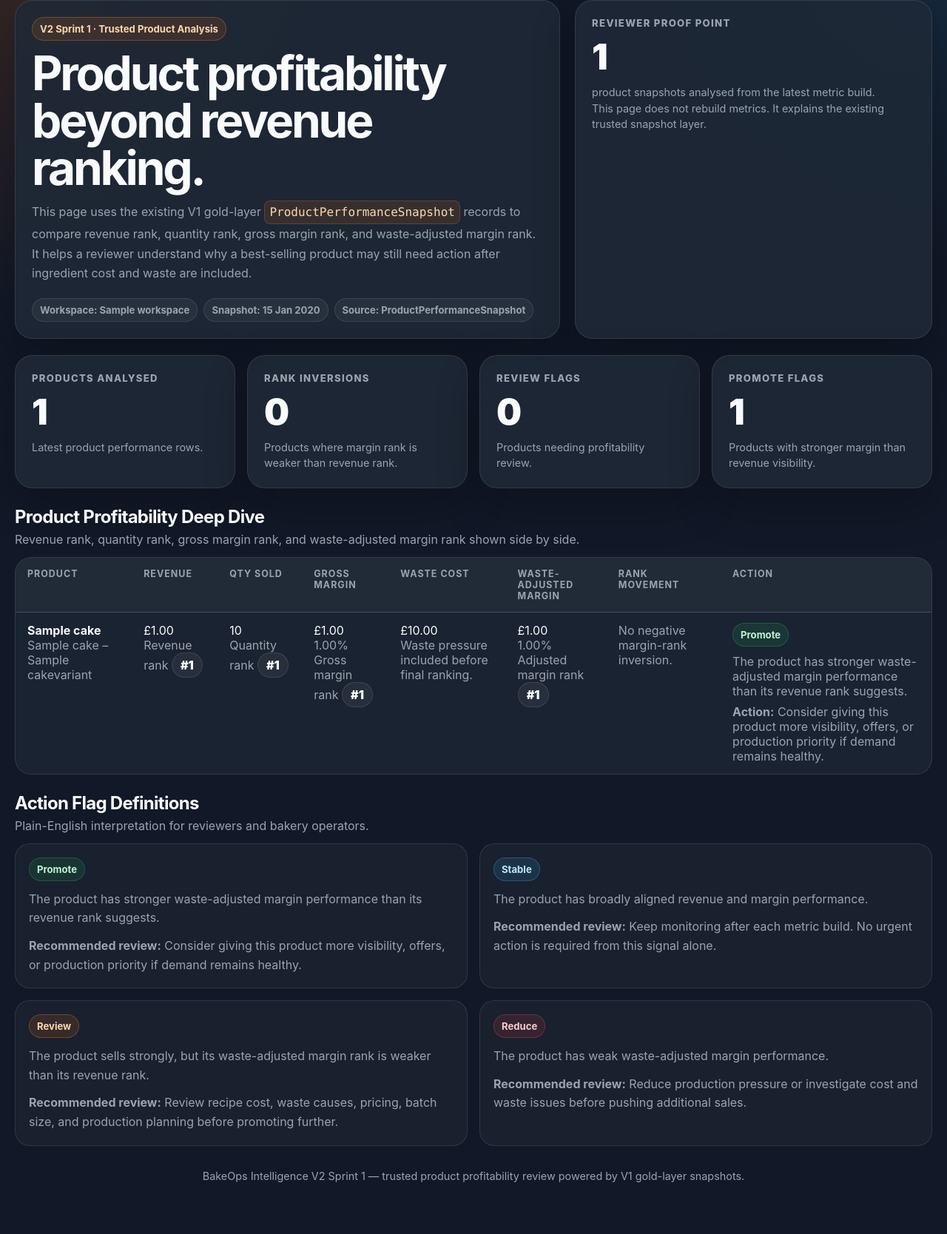
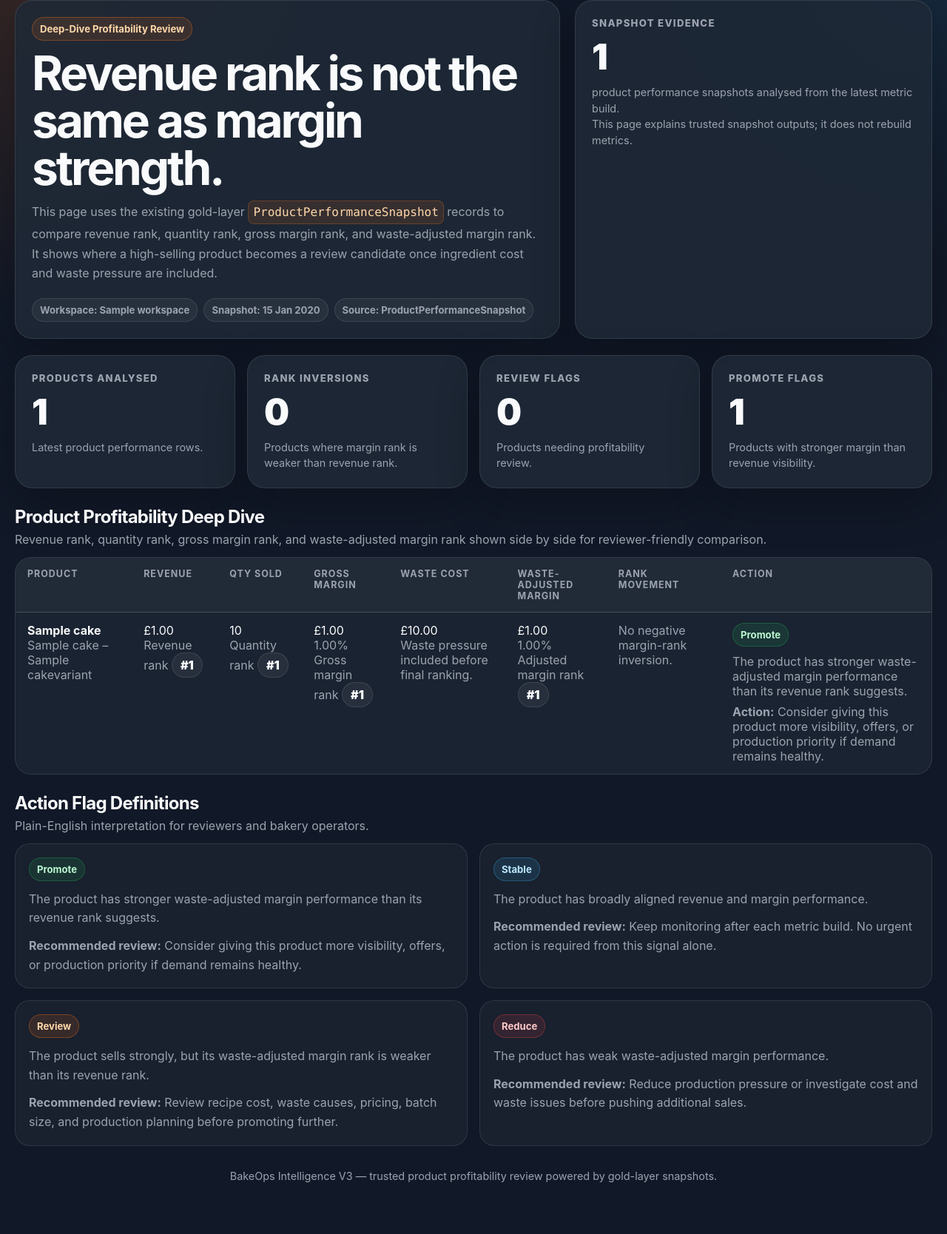
Before and after one commit to aminul-portfolio/bakeops-intelligence, a Django app: page /analytics/products/ in a window 1280 px wide. Shown: the part 120-1788 px from the top of the page at 74% size. Run offline with Django 5.2, Linux system fonts and the light colour scheme; tables that the repository leaves empty hold one stand-in row (values such as "Sample post").

Commit message:
Polish product profitability hero and signature insight

```diff
--- a/bakeops/templates/bakeops/product_profitability.html
+++ b/bakeops/templates/bakeops/product_profitability.html
@@ -3,7 +3,7 @@
 <html lang="en">
 <head>
     <meta charset="UTF-8">
-    <title>BakeOps Intelligence — Product Profitability</title>
+    <title>BakeOps Intelligence &mdash; Product Profitability</title>
     <meta name="viewport" content="width=device-width, initial-scale=1">
 
     <link rel="stylesheet" href="{% static 'css/tokens.css' %}">
@@ -388,7 +388,7 @@
             </div>
 
             <div class="nav-actions">
-                <a class="nav-pill" href="{% url 'bakeops:analytics-dashboard' %}">← Back to analytics dashboard</a>
+                <a class="nav-pill" href="{% url 'bakeops:analytics-dashboard' %}">&larr; Back to analytics dashboard</a>
                 <a class="nav-pill" href="/">Back to catalogue</a>
             </div>
         </header>
@@ -396,15 +396,15 @@
         {% if latest_metric %}
             <section class="hero">
                 <div class="card">
-                    <span class="badge orange">V2 Sprint 1 &middot; Trusted Product Analysis</span>
-                    <h1 class="hero-title">Product profitability beyond revenue ranking.</h1>
+                    <span class="badge orange">Deep-Dive Profitability Review</span>
+                    <h1 class="hero-title">Revenue rank is not the same as margin strength.</h1>
                     <p class="hero-copy">
-                        This page uses the existing V1 gold-layer
+                        This page uses the existing gold-layer
                         <span class="code">ProductPerformanceSnapshot</span>
                         records to compare revenue rank, quantity rank, gross margin rank,
-                        and waste-adjusted margin rank. It helps a reviewer understand why
-                        a best-selling product may still need action after ingredient cost
-                        and waste are included.
+                        and waste-adjusted margin rank. It shows where a high-selling product
+                        becomes a review candidate once ingredient cost and waste pressure
+                        are included.
                     </p>
 
                     <div class="badge-row">
@@ -415,11 +415,11 @@
                 </div>
 
                 <div class="card">
-                    <div class="kpi-label">Reviewer Proof Point</div>
+                    <div class="kpi-label">Snapshot Evidence</div>
                     <div class="kpi-value">{{ product_count }}</div>
                     <div class="kpi-foot">
-                        product snapshots analysed from the latest metric build.<br>
-                        This page does not rebuild metrics. It explains the existing trusted snapshot layer.
+                        product performance snapshots analysed from the latest metric build.<br>
+                        This page explains trusted snapshot outputs; it does not rebuild metrics.
                     </div>
                 </div>
             </section>
@@ -453,37 +453,38 @@
             {% if signature_product %}
                 <section class="card section signature">
                     <span class="badge orange">Signature Insight</span>
-                    <h2>{{ signature_product.cake.name }} sells the most, but waste-adjusted profitability reveals it needs review.</h2>
+                    <h2>{{ signature_product.cake.name }} proves why revenue alone can mislead.</h2>
 
                     <p class="hero-copy">
-                        {{ signature_product.cake.name }} is revenue rank
-                        <strong>#{{ signature_product.revenue_rank }}</strong>,
-                        but drops to waste-adjusted margin rank
-                        <strong>#{{ signature_product.waste_adjusted_margin_rank }}</strong>.
-                        The action flag is
+                        {{ signature_product.cake.name }} ranks
+                        <strong>#{{ signature_product.revenue_rank }}</strong> by revenue,
+                        but moves to
+                        <strong>#{{ signature_product.waste_adjusted_margin_rank }}</strong>
+                        by waste-adjusted margin after ingredient cost and waste are included.
+                        The evidence-based action flag is
                         <strong>{{ signature_product.get_action_flag_display }}</strong>.
                     </p>
 
                     <div class="signature-grid">
                         <div class="mini-panel">
                             <strong>#{{ signature_product.revenue_rank }}</strong>
-                            <span>Revenue ranking</span>
+                            <span>Revenue rank</span>
                         </div>
 
                         <div class="mini-panel">
                             <strong>#{{ signature_product.waste_adjusted_margin_rank }}</strong>
-                            <span>Waste-adjusted margin ranking</span>
+                            <span>Waste-adjusted margin rank</span>
                         </div>
 
                         <div class="mini-panel">
                             <strong>{{ signature_product.get_action_flag_display }}</strong>
-                            <span>Recommended action flag</span>
+                            <span>Evidence-based action flag</span>
                         </div>
                     </div>
 
                     <p class="hero-copy" style="margin-top: 18px;">
-                        Why this matters: revenue alone can make a bakery product look successful.
-                        BakeOps adds ingredient cost and waste pressure, so the owner can see when
+                        Why this matters: revenue alone can make a product look commercially strong.
+                        BakeOps adds ingredient cost and waste pressure so the reviewer can see when
                         a best-seller is not the strongest profit contributor.
                     </p>
                 </section>
@@ -495,7 +496,7 @@
                         <h2>Product Profitability Deep Dive</h2>
                         <p>
                             Revenue rank, quantity rank, gross margin rank, and waste-adjusted margin rank
-                            shown side by side.
+                            shown side by side for reviewer-friendly comparison.
                         </p>
                     </div>
                 </div>
@@ -625,7 +626,7 @@
         {% endif %}
 
         <p class="footer-note">
-            BakeOps Intelligence V2 Sprint 1 — trusted product profitability review powered by V1 gold-layer snapshots.
+            BakeOps Intelligence V3 &mdash; trusted product profitability review powered by gold-layer snapshots.
         </p>
     </main>
 </body>
```
Also changed, not shown: bakeops/tests/test_views.py (+2 -1 lines).
